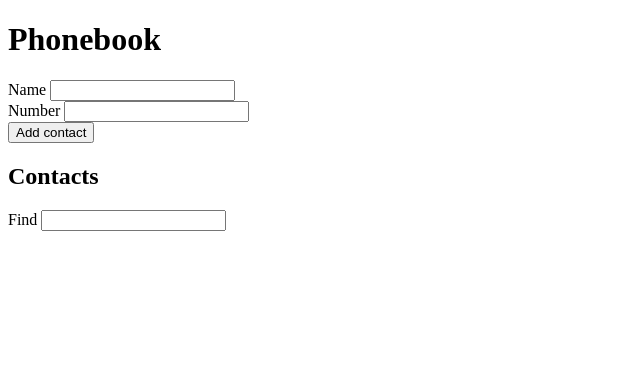
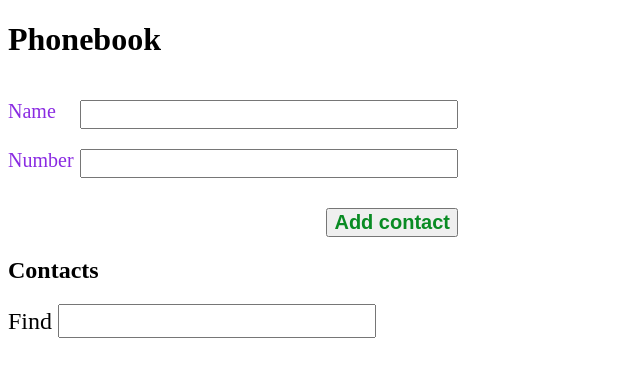
Before and after one commit to Slav-0N/goit-react-hw-02-phonebook, a React (Create React App) app: page / in a window 1280 px wide. Shown: the top 376 px of the page, without its empty margins (0-640 px from the left). Built offline with nearby package versions, Linux system fonts and the light colour scheme.

Commit message:
додав стилі

```diff
--- a/package.json
+++ b/package.json
@@ -11,6 +11,7 @@
     "react": "^18.1.0",
     "react-dom": "^18.1.0",
     "react-scripts": "5.0.1",
+    "styled-components": "^6.0.8",
     "web-vitals": "^2.1.3"
   },
   "scripts": {
--- a/src/components/ContactItem/ContactItem.jsx
+++ b/src/components/ContactItem/ContactItem.jsx
@@ -1,8 +1,8 @@
 import React from 'react';
-
+import Contacts from './ContactItem.syled';
 const ContactItem = ({ filter, contacts, handleDelete }) => {
   return (
-    <ul>
+    <Contacts>
       {(filter ?? contacts).map(el => {
         return (
           <li key={el.id}>
@@ -11,7 +11,7 @@ const ContactItem = ({ filter, contacts, handleDelete }) => {
           </li>
         );
       })}
-    </ul>
+    </Contacts>
   );
 };
 
--- /dev/null
+++ b/src/components/ContactItem/ContactItem.syled.js
@@ -0,0 +1,21 @@
+import styled from 'styled-components';
+
+const Contacts = styled.ul`
+  color: green;
+  font-size: 24px;
+  li {
+    display: flex;
+    justify-content: space-between;
+    width: 400px;
+    margin-bottom: 20px;
+    border: 1px green;
+  }
+
+  button {
+    margin: auto 0;
+    background-color: red;
+    color: white;
+    font-size: 20px;
+  }
+`;
+export default Contacts;
--- /dev/null
+++ b/src/components/Find/Fnd.styled.js
@@ -0,0 +1,12 @@
+import styled from 'styled-components';
+
+const FindSection = styled.section`
+  label {
+    font-size: 24px;
+  }
+  input {
+    font-size: 24px;
+  }
+`;
+
+export default FindSection;
--- a/src/components/Find/find.jsx
+++ b/src/components/Find/find.jsx
@@ -1,11 +1,12 @@
 import React from 'react';
+import FindSection from './Fnd.styled';
 
 const FindName = ({ filterContacts }) => {
   const handleChange = ({ target: { value } }) => {
     filterContacts(value);
   };
   return (
-    <section>
+    <FindSection>
       <label htmlFor="search"> Find </label>
       <input
         id="search"
@@ -16,7 +17,7 @@ const FindName = ({ filterContacts }) => {
         required
         onChange={handleChange}
       />
-    </section>
+    </FindSection>
   );
 };
 
--- a/src/components/Form/Form.jsx
+++ b/src/components/Form/Form.jsx
@@ -1,6 +1,6 @@
 import React from 'react';
 import { Component } from 'react';
-// import { nanoid } from 'nanoid';
+import SectionForm from './Form.styled';
 
 class Form extends Component {
   state = {
@@ -29,7 +29,7 @@ class Form extends Component {
 
   render() {
     return (
-      <section>
+      <SectionForm>
         <form onSubmit={this.handleSubmit}>
           <div>
             <label htmlFor="name"> Name </label>
@@ -60,7 +60,7 @@ class Form extends Component {
 
           <button type="submit"> Add contact </button>
         </form>
-      </section>
+      </SectionForm>
     );
   }
 }
--- /dev/null
+++ b/src/components/Form/Form.styled.js
@@ -0,0 +1,32 @@
+import styled from 'styled-components';
+
+const SectionForm = styled.section`
+  color: blueviolet;
+  font-size: 20px;
+
+  div {
+    width: 450px;
+    display: flex;
+    justify-content: space-between;
+    margin-top: 20px;
+  }
+  input {
+    font-size: 20px;
+    width: 370px;
+    /* margin-top: 20px; */
+  }
+  form {
+    display: flex;
+    flex-direction: column;
+    width: 450px;
+    align-items: end;
+  }
+
+  button {
+   align-items: end;
+   font-size: 20px;
+   font-weight: 600;
+   margin-top: 30px;
+   color: #098B23;
+`;
+export default SectionForm;
```
Also changed, not shown: 1 other file (tests, documents, lock files or other folders).
